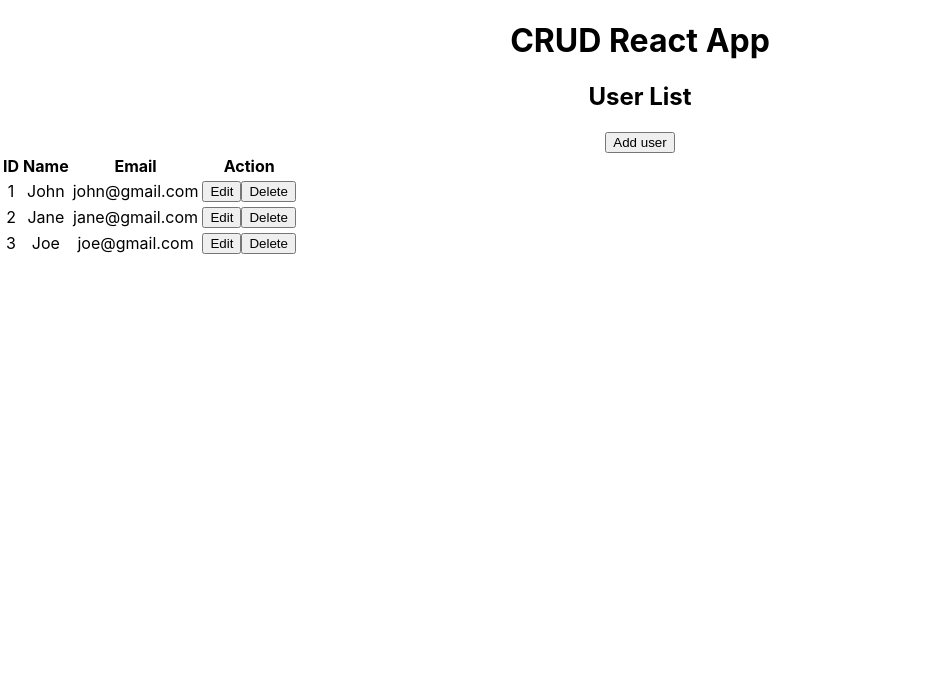
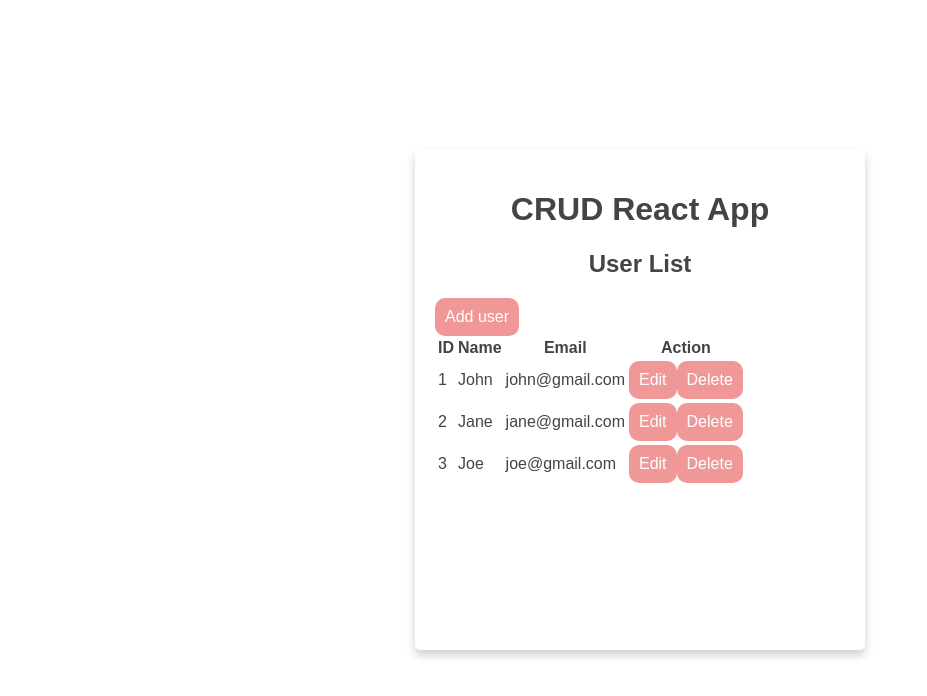
Before and after one commit to bout-nabil/CRUD-REACT-APP, a React (Create React App) app: page / in a window 1280 px wide. Shown: the top 696 px of the page, without its empty margins (0-927 px from the left). Built offline with nearby package versions, Linux system fonts and the light colour scheme.

Commit message:
commited App css

```diff
--- a/src/App.css
+++ b/src/App.css
@@ -1,38 +1,60 @@
+* {
+  box-sizing: border-box;
+}
+
+body {
+  display: flex;
+  justify-content: center;
+  align-items: center;
+  min-height: 100vh;
+  background: #fff;
+  font-family: 'Fira Sans', sans-serif;
+  font-size: 16px;
+  color: #444;
+}
+
 .App {
+  width: 500px;
+  height: 500px;
+  background: #fff;
+  border-radius: 5px;
+  box-shadow: 0 5px 10px rgba(0, 0, 0, 0.2);
+  overflow: hidden;
+  position: relative;
+  padding: 20px;
+  margin: auto;
+}
+
+#title {
   text-align: center;
 }
 
-.App-logo {
-  height: 40vmin;
-  pointer-events: none;
+h2 {
+  text-align: center;
 }
 
+button {
+  border: none;
+  background: #f09797;
+  color: #fff;
+  font-size: 1em;
+  cursor: pointer;
+  padding: 10px;
+  margin: 0 auto;
+  border-radius: 10px;
+  text-align: center;
+}
+
+table thead td {
+  display: flex;
+  justify-content: center;
+  align-items: center;
+  text-align: center;
+}
+
+
 @media (prefers-reduced-motion: no-preference) {
-  .App-logo {
-    animation: App-logo-spin infinite 20s linear;
+  .App {
+    width: 450px;
   }
 }
-
-.App-header {
-  background-color: #282c34;
-  min-height: 100vh;
-  display: flex;
-  flex-direction: column;
-  align-items: center;
-  justify-content: center;
-  font-size: calc(10px + 2vmin);
-  color: white;
-}
-
-.App-link {
-  color: #61dafb;
-}
-
-@keyframes App-logo-spin {
-  from {
-    transform: rotate(0deg);
-  }
-  to {
-    transform: rotate(360deg);
-  }
-}
--- a/src/App.js
+++ b/src/App.js
@@ -7,7 +7,7 @@ import './App.css';
 function App() {
   return (
     <div className="App">
-      <h1>CRUD React App</h1>
+      <h1 id='title'>CRUD React App</h1>
       <BrowserRouter>
         <Routes>
           <Route path='/' element={<UserList />} />
```
